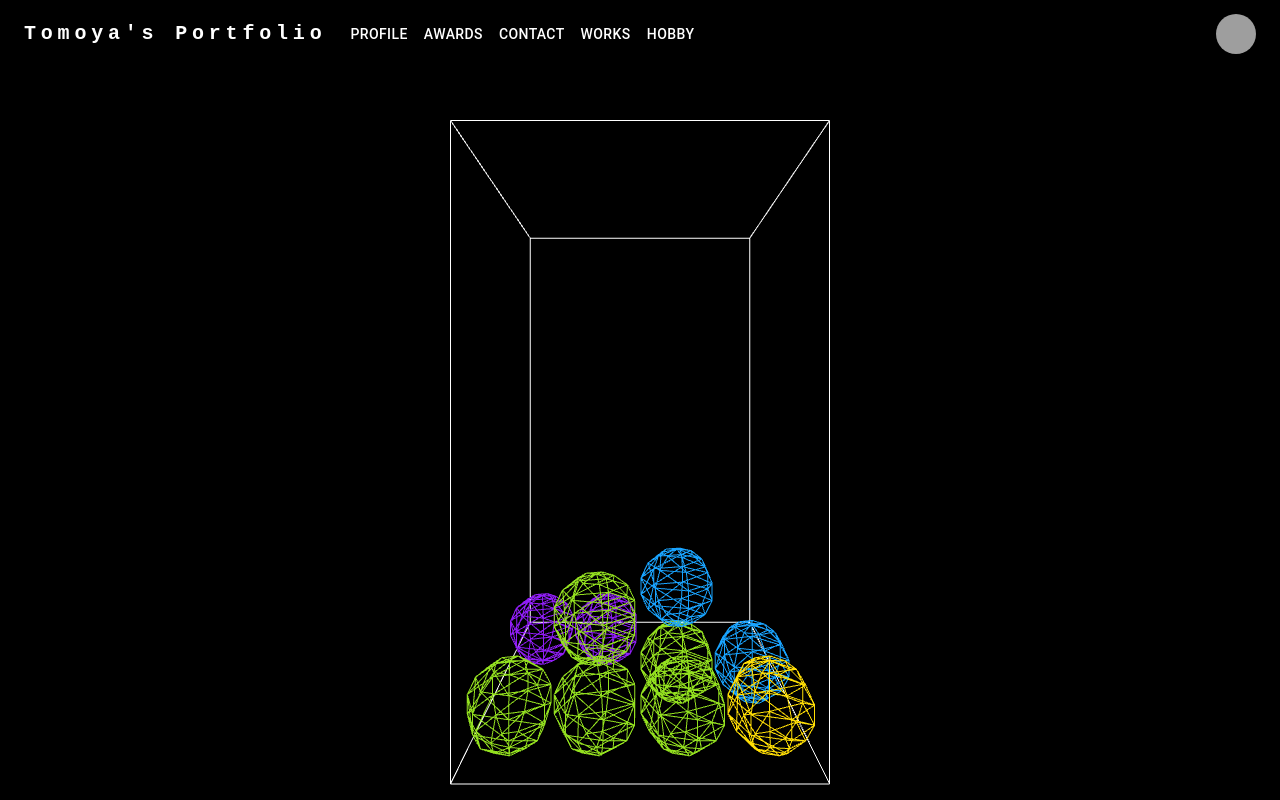
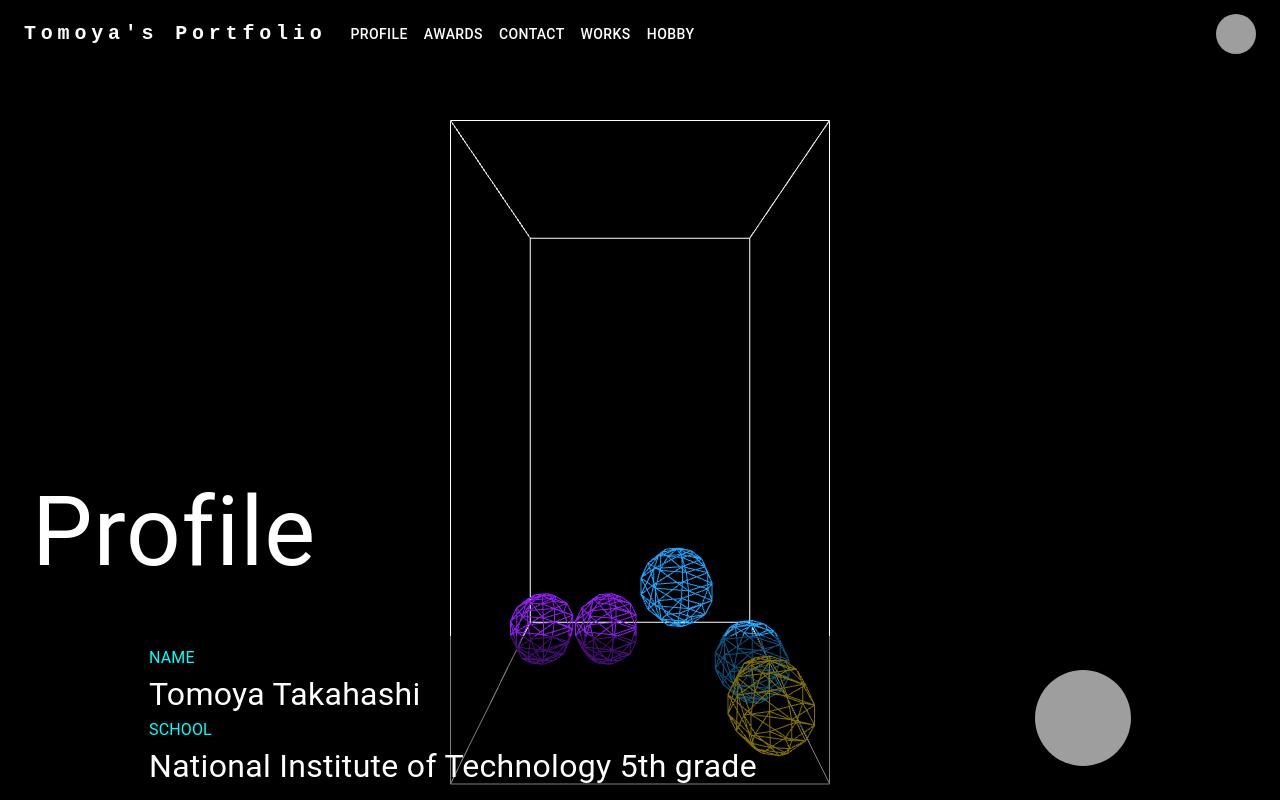
Before and after one commit to aoiacai/my_portfolio, a Next.js app: page / in a window 1280 px wide. Shown: the top 800 px of the page. Built offline with nearby package versions, Linux system fonts and the light colour scheme; grey boxes are pictures that could not be loaded.

Commit message:
Update page.tsx

```diff
--- a/app/page.tsx
+++ b/app/page.tsx
@@ -9,11 +9,12 @@ import Awards from './components/Award';
 import Works from './components/Work';
 import Hobby from './components/Hobby';
 import Contact from './components/Contact';
+import HeaderAndEmptyAndProfile from './components/HeaderAndEmptyAndProfile';
 
 function App() {
   return (
     <div>
-      <Header />
+
       <div className='app'>
         <div className="content-container" style={{ color: 'white' }}>
           <div className="canvas-container">
@@ -21,8 +22,7 @@ function App() {
           </div>
         </div>
       </div>
-      <div className='emptySpace'></div>
-      <Profile />
+      <HeaderAndEmptyAndProfile />
       <Awards />
       <Contact />
       <Works />
```
